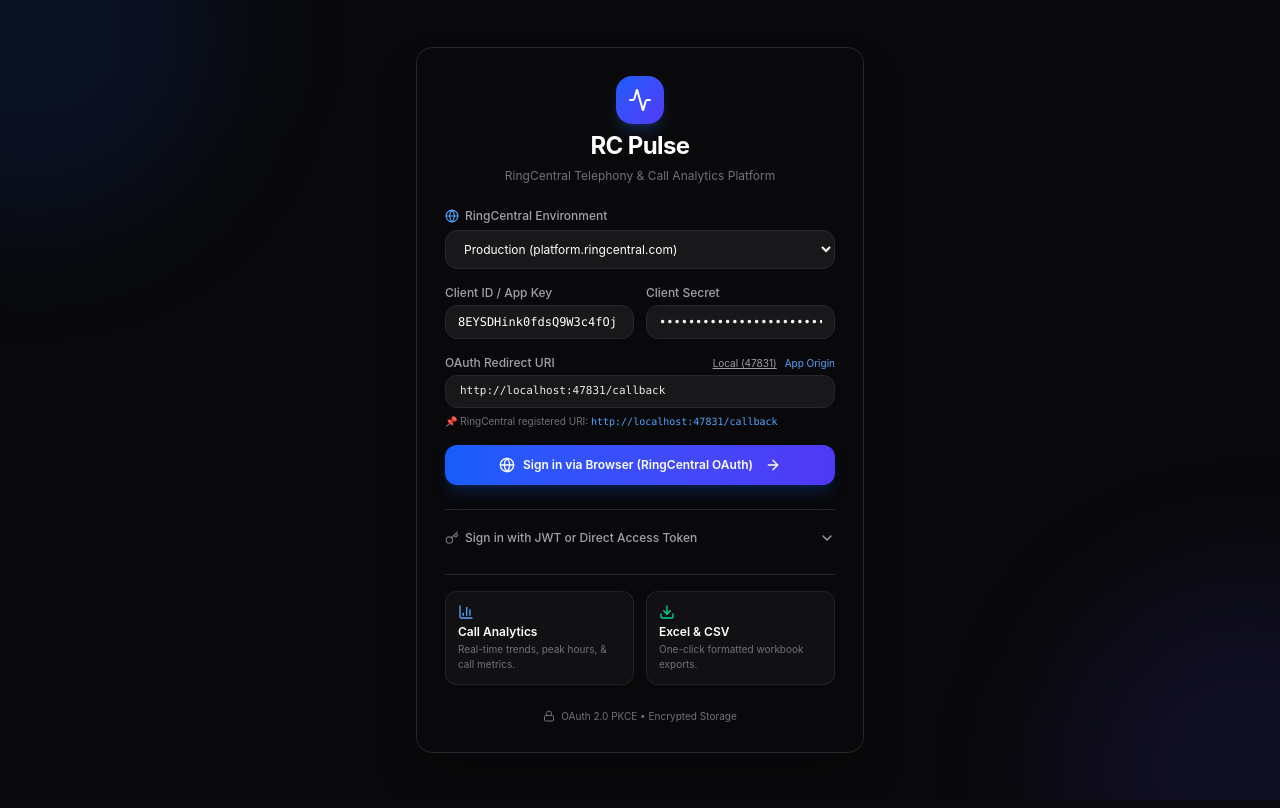
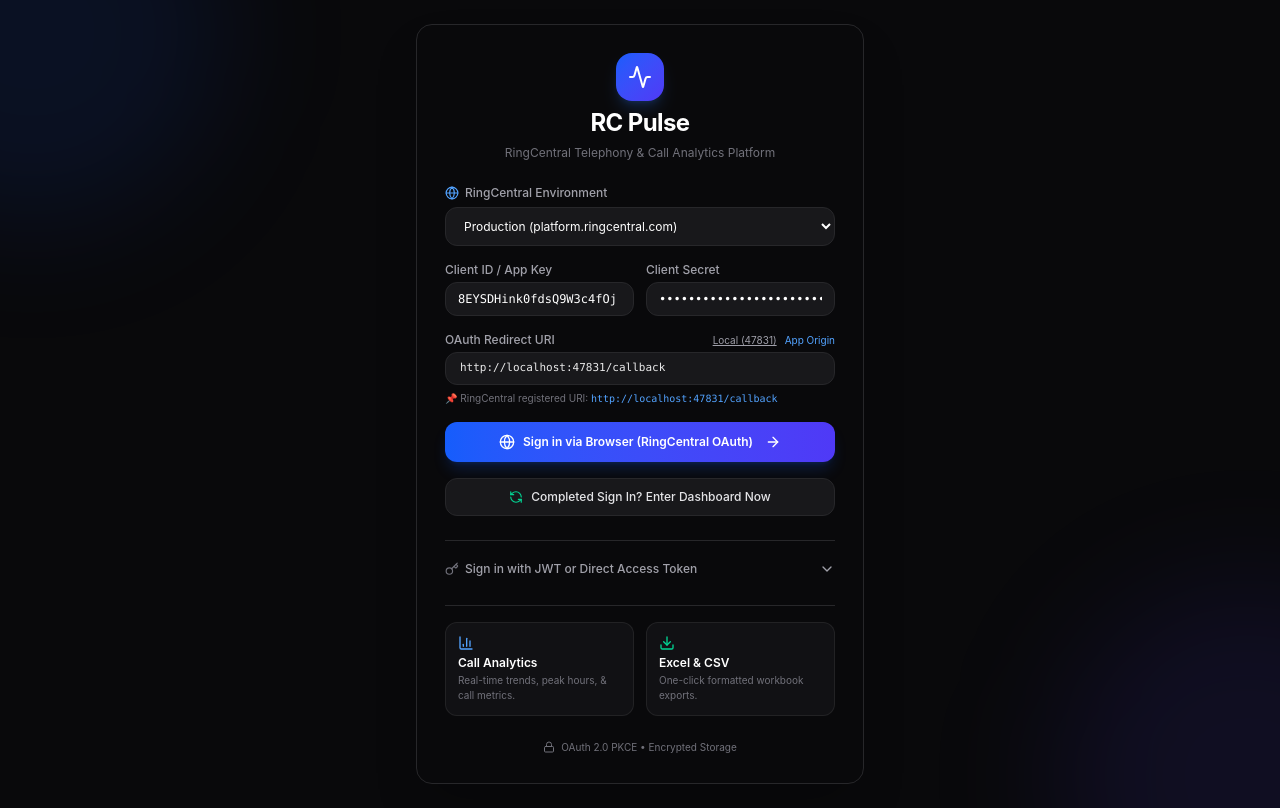
Before and after one commit to mohitmonk/RC-Pulse, a React (Vite) app: page / in a window 1280 px wide. Built offline with nearby package versions, Linux system fonts and the light colour scheme; no server answers.

Commit message:
feat: add session polling and window focus check
Implement periodic session synchronization and refresh session status on window focus to ensure authentication state is promptly updated after OAuth completion.

```diff
--- a/src/renderer/App.tsx
+++ b/src/renderer/App.tsx
@@ -39,6 +39,13 @@
 
     syncSession()
 
+    // Periodically check for active session (e.g. after OAuth redirect completes)
+    const interval = setInterval(syncSession, 1500)
+
+    const handleFocus = () => {
+      syncSession()
+    }
+
     // Listen for OAuth completion from popup window
     const handleMessage = (event: MessageEvent) => {
       if (event.data?.type === 'RC_AUTH_SUCCESS') {
@@ -46,8 +53,13 @@
       }
     }
 
+    window.addEventListener('focus', handleFocus)
     window.addEventListener('message', handleMessage)
-    return () => window.removeEventListener('message', handleMessage)
+    return () => {
+      clearInterval(interval)
+      window.removeEventListener('focus', handleFocus)
+      window.removeEventListener('message', handleMessage)
+    }
   }, [setUser])
 
   if (!isAuthenticated) {
--- a/src/renderer/pages/Login.tsx
+++ b/src/renderer/pages/Login.tsx
@@ -39,6 +39,27 @@
     return () => clearInterval(timer)
   }, [isWaitingOAuth, setUser])
 
+  const [isCheckingSession, setIsCheckingSession] = useState(false)
+
+  const checkSessionNow = async () => {
+    try {
+      setIsCheckingSession(true)
+      const res = await fetch('/api/user/me')
+      if (res.ok) {
+        const data = await res.json()
+        if (data.success && data.user) {
+          setUser(data.user)
+          return true
+        }
+      }
+      setFormError('No active RingCentral session found yet. Please complete authentication in the RingCentral window.')
+    } catch (e: any) {
+      setFormError('Failed to check authentication status.')
+    } finally {
+      setIsCheckingSession(false)
+    }
+    return false
+  }
   const handleCopyUri = () => {
     if (navigator.clipboard) {
       navigator.clipboard.writeText(redirectUri)
@@ -195,7 +216,7 @@
           {/* Hero Action Button: Sign in via Browser */}
           <button
             type="submit"
-            disabled={isLoading}
+            disabled={isLoading || isCheckingSession}
             className="w-full flex items-center justify-center gap-2 py-3 px-4 bg-gradient-to-r from-blue-600 to-indigo-600 hover:from-blue-500 hover:to-indigo-500 text-white font-semibold text-xs rounded-xl shadow-lg shadow-blue-600/20 transition-all cursor-pointer disabled:opacity-50"
           >
             {isLoading ? (
@@ -207,6 +228,21 @@
                 <ArrowRight className="w-4 h-4 ml-1" />
               </>
             )}
+          </button>
+
+          {/* Quick Check Session button */}
+          <button
+            type="button"
+            onClick={checkSessionNow}
+            disabled={isCheckingSession}
+            className="w-full py-2.5 px-3 bg-[#18181b] hover:bg-[#27272a] text-[#e4e4e7] border border-[#27272a] text-xs font-medium rounded-xl transition-all flex items-center justify-center gap-2 cursor-pointer disabled:opacity-50"
+          >
+            {isCheckingSession ? (
+              <RefreshCcw className="w-3.5 h-3.5 animate-spin text-blue-400" />
+            ) : (
+              <RefreshCcw className="w-3.5 h-3.5 text-emerald-400" />
+            )}
+            <span>Completed Sign In? Enter Dashboard Now</span>
           </button>
         </form>
 
```
